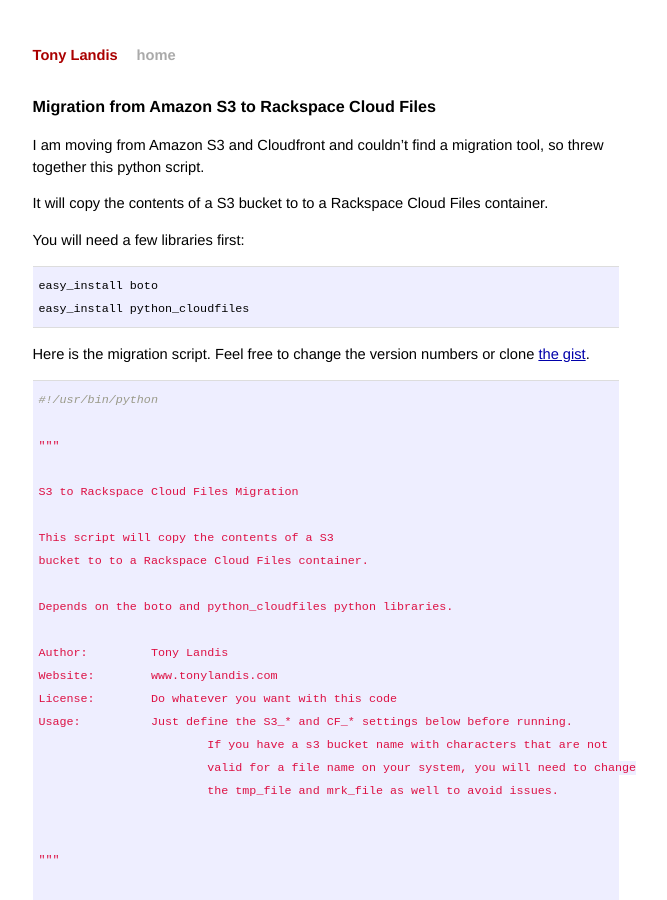
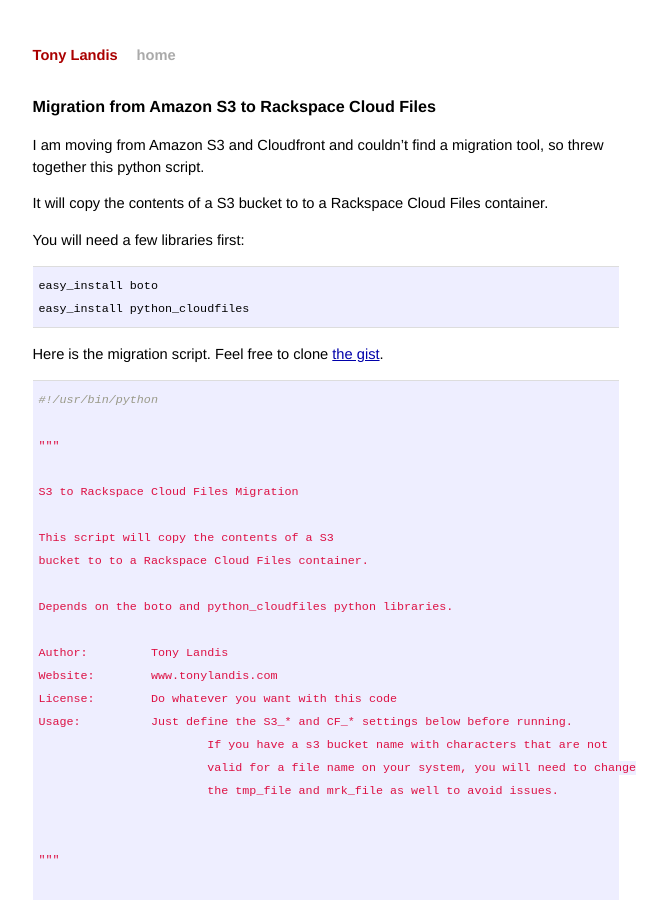
Before and after one commit to tony-landis/tony-landis.github.com, a Jekyll site: the page built from _posts/2012-02-01-migration-s3-cloudfront-rackspace-cloud-files-script.markdown, in a window 1280 px wide and 900 px high. Shown: the whole window, without its empty margins (314-981 px from the left). Built offline with Jekyll 4.4.1, drawn with Linux system fonts in a browser that asks for light colours; comment, search, counter and statistics services are not loaded; a style sheet for code colours, icons or effects is not loaded.

Commit message:
migrating to rackspace cloud files

```diff
--- a/_posts/2012-02-01-migration-s3-cloudfront-rackspace-cloud-files-script.markdown
+++ b/_posts/2012-02-01-migration-s3-cloudfront-rackspace-cloud-files-script.markdown
@@ -20,7 +20,7 @@
 easy_install python_cloudfiles
 {% endhighlight %}
 
-Here is the migration script. Feel free to change the version numbers or clone [the gist](https://gist.github.com/1720032).
+Here is the migration script. Feel free to clone [the gist](https://gist.github.com/1720032).
 
 {% highlight python %}
 #!/usr/bin/python
```
